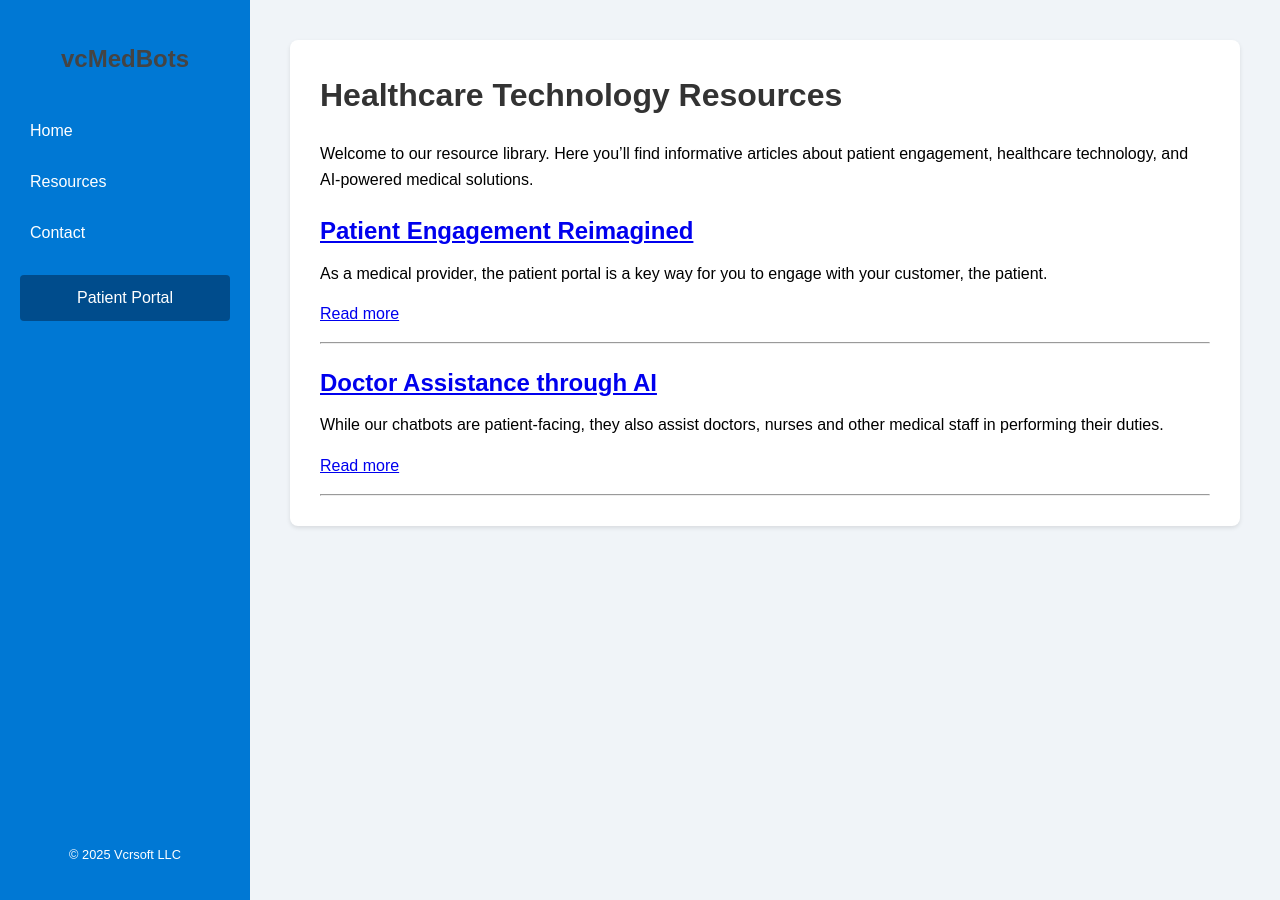
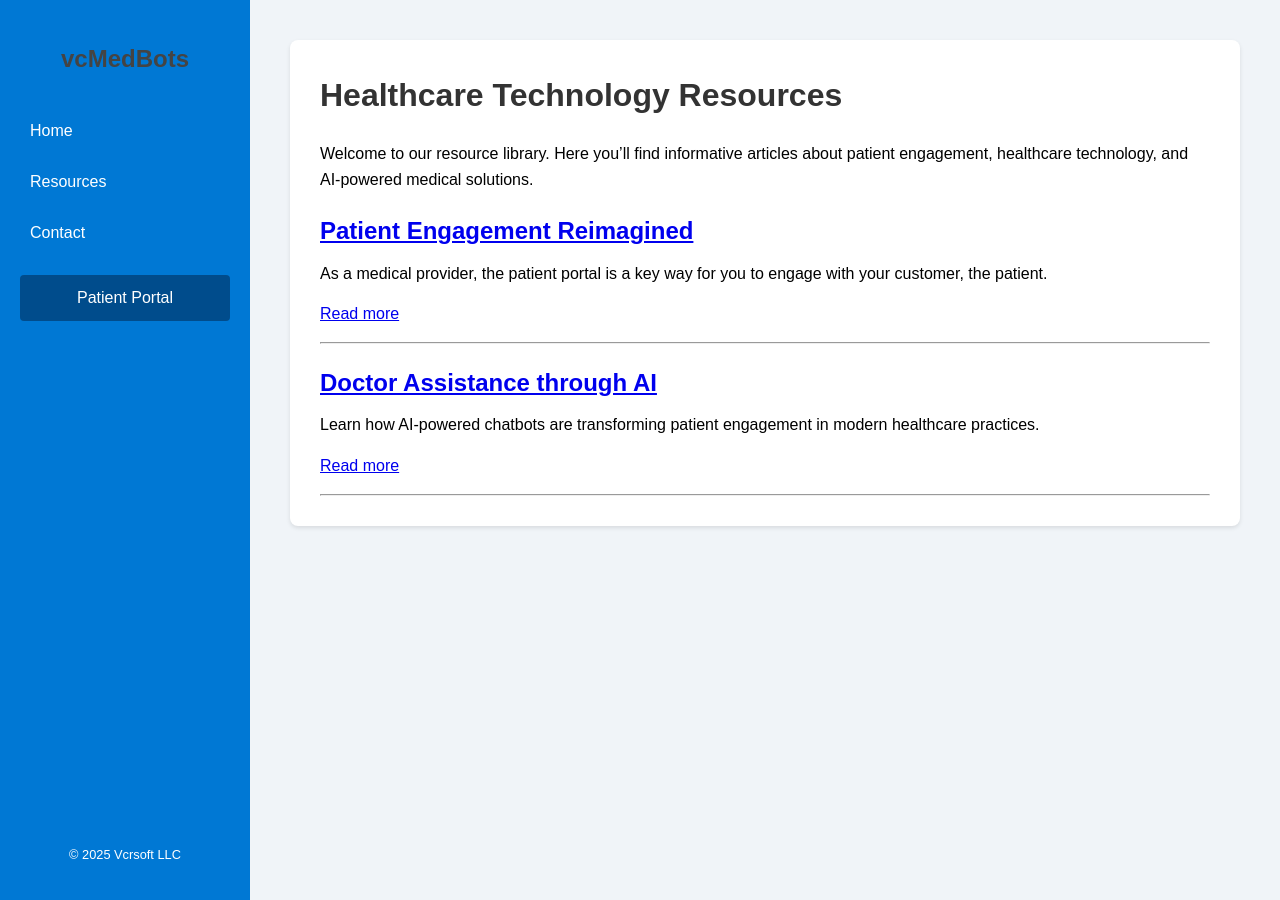
Before and after one commit to vcrsoft/vcrsoft.github.io, a Jekyll site: the page built from resources.md, in a window 1280 px wide. Built offline with Jekyll 4.4.1, drawn with Linux system fonts in a browser that asks for light colours.

Commit message:
Update 2025-01-09-doctorAssistance.md

```diff
--- a/_posts/2025-01-09-doctorAssistance.md
+++ b/_posts/2025-01-09-doctorAssistance.md
@@ -1,7 +1,7 @@
 ---
 layout: post
 title: "Doctor Assistance through AI"
-date: 2025-01-09
+excerpt: "Learn how AI-powered chatbots are transforming patient engagement in modern healthcare practices."
 ---
 
 While our chatbots are patient-facing, they also assist doctors, nurses and other medical staff in performing their duties.
```
